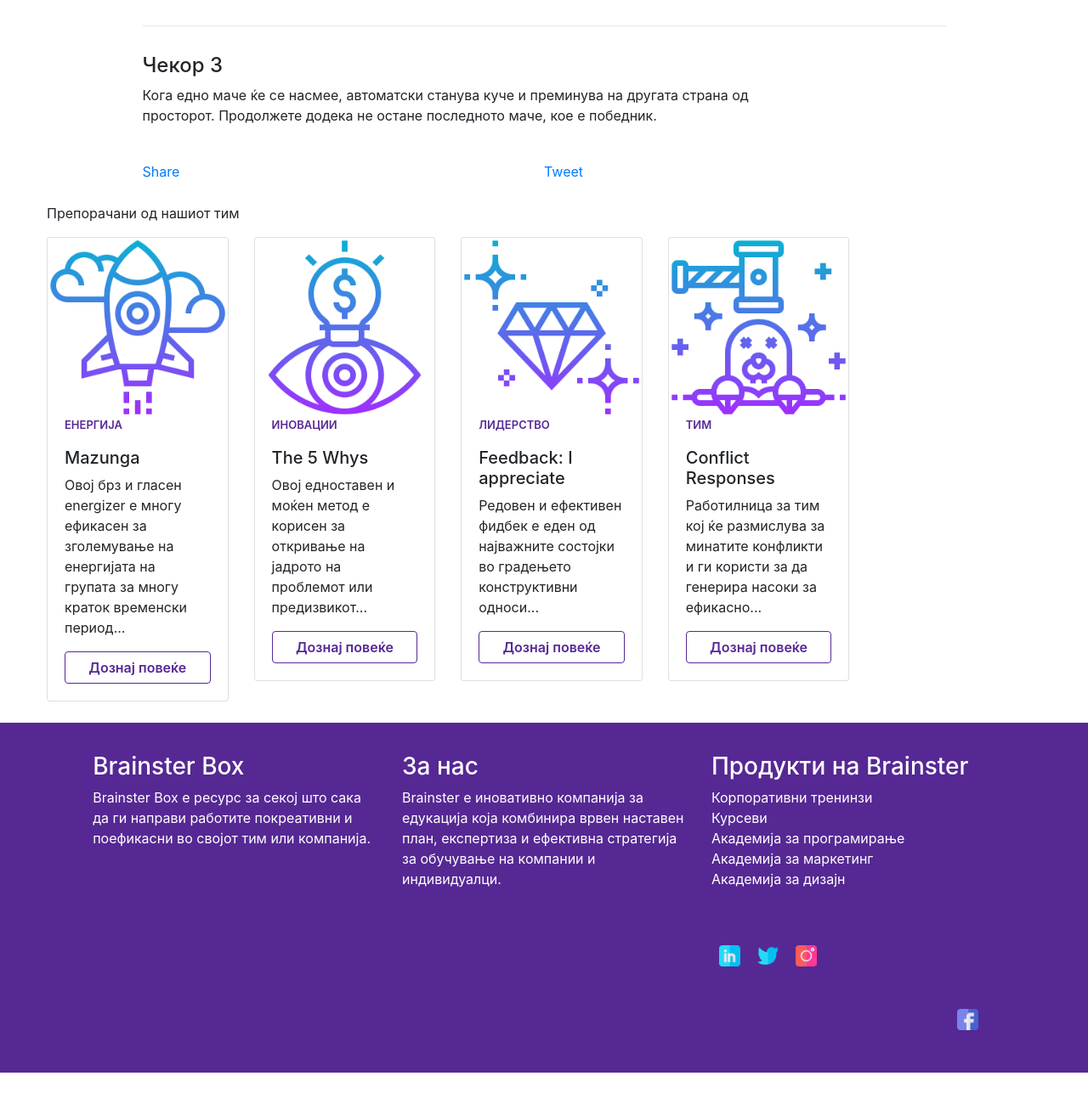
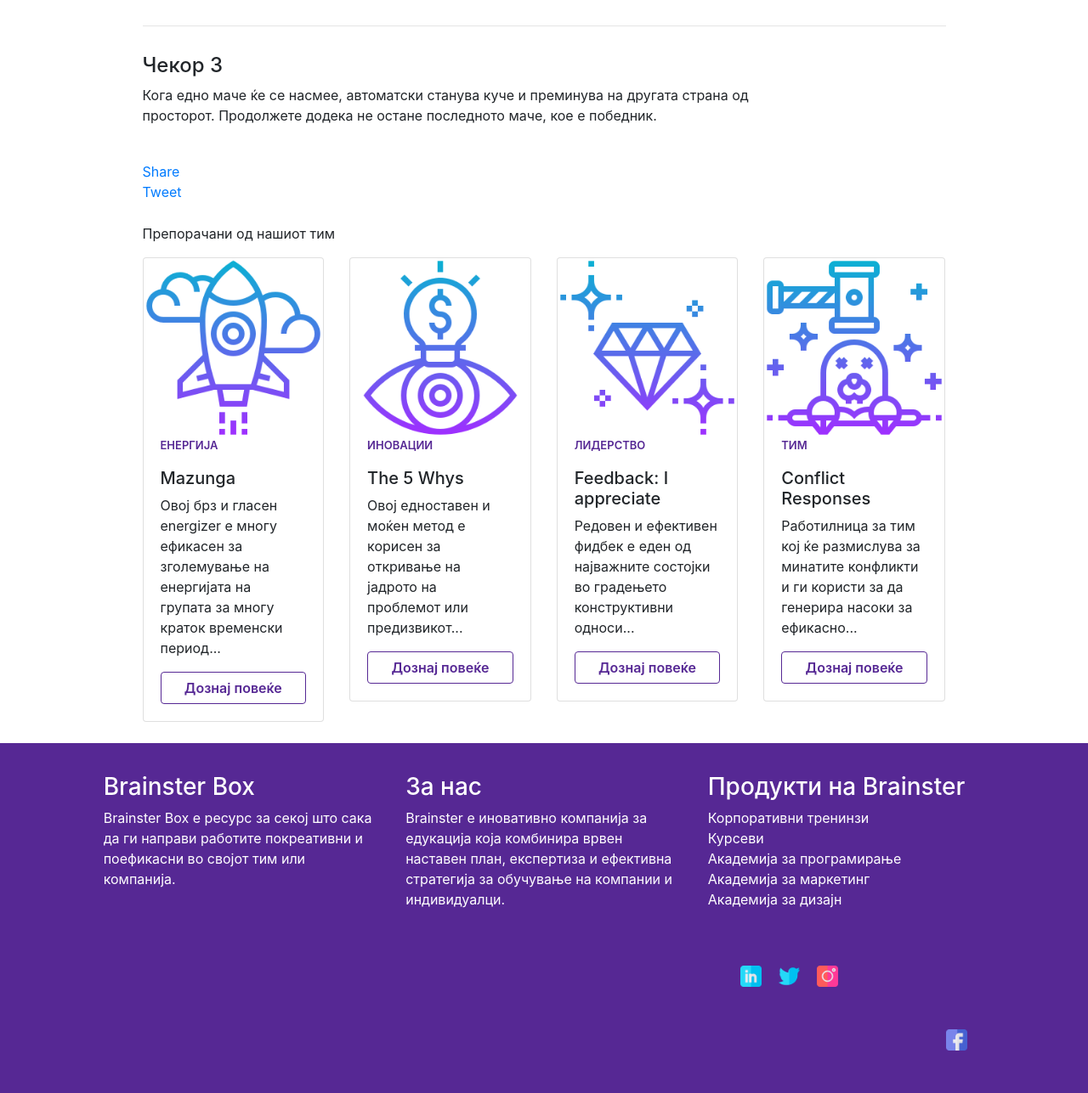
Before and after one commit to DimitarStojmenovski/Tret-Proekt, a PHP site: page /energija/helloKitty.html in a window 1280 px wide. Shown: the part 715-2002 px from the top of the page at 85% size. Before the commit the page ends 1978 px from the top, so only its background shows below. Run offline with PHP 8.4, Linux system fonts and the light colour scheme; some libraries are stand-ins or nearby versions.

Commit message:
Add files via upload

```diff
--- a/energija/helloKitty.css
+++ b/energija/helloKitty.css
@@ -645,6 +645,17 @@
 
 /* MEDIA QUERY */
 
+
+/* 1200px - 1409px */
+
+@media (min-width: 1200px) and (max-width: 1409px) {
+    .instaIkona{
+        margin-right: 53% !important;
+    }
+}
+
+/* 1200px - 1409px */
+
 /* 992px - 1199.98px */
 
 @media (min-width: 992px) and (max-width: 1199.98px){
@@ -705,9 +716,6 @@
 /* 425px */
 
 @media (max-width: 425px){
-    .instaIkona{
-        margin-right: 0px;
-    }
 
     .prvaKartickaKarticka, .vtoraKartickaKarticka, .tretaKartickaKarticka, .chetvrtaKartickaKarticka{
         width: 20.3rem !important;
--- a/energija/helloKitty.html
+++ b/energija/helloKitty.html
@@ -198,12 +198,10 @@
                             </div>
                         </div>
                         <div class="row shareButtons" id="link">
-                            <div class="col-xl-3 col-lg-3 col-md-3 col-sm-3 col-6">
+                            <div class="col-xl-5 col-lg-5 col-md-5 col-sm-5 col-8">
                                 <div class="fb-share-button" data-href="https://tretproekt.herokuapp.com/energija/helloKitty.html" data-layout="button_count" data-size="small" data-mobile-iframe="true">
                                     <a target="_blank" href="https://www.facebook.com/sharer/sharer.php?u=https%3A%2F%2Ftretproekt.herokuapp.com%2Fenergija%2FhelloKitty.html&amp;src=sdkpreparse" class="fb-xfbml-parse-ignore">Share</a>
                                 </div>
-                            </div>
-                            <div class="col-xl-3 col-lg-3 col-md-3 col-sm-3 col-6"></div>
                                 <a class="twitter-share-button"href="https://tretproekt.herokuapp.com/energija/helloKitty.html"data-size="small">Tweet</a>
                             </div>
                         </div>
```
